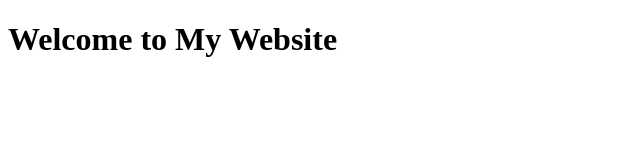
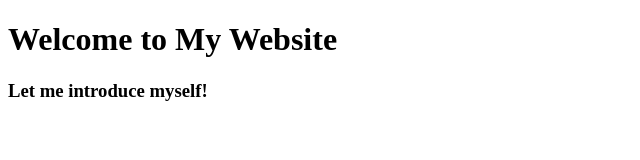
Before and after one commit to sheyl4u/websiteDPKC, a plain HTML site: page index.html in a window 1280 px wide. Shown: the whole page, without its empty margins (0-640 px from the left). Drawn offline with Linux system fonts and the light colour scheme.

Commit message:
tambah script header

```diff
--- a/index.html
+++ b/index.html
@@ -7,5 +7,6 @@
 </head>
 <body>
    <h1>Welcome to My Website</h1>
+   <h3>Let me introduce myself!</h3>
 </body>
 </html>
```
